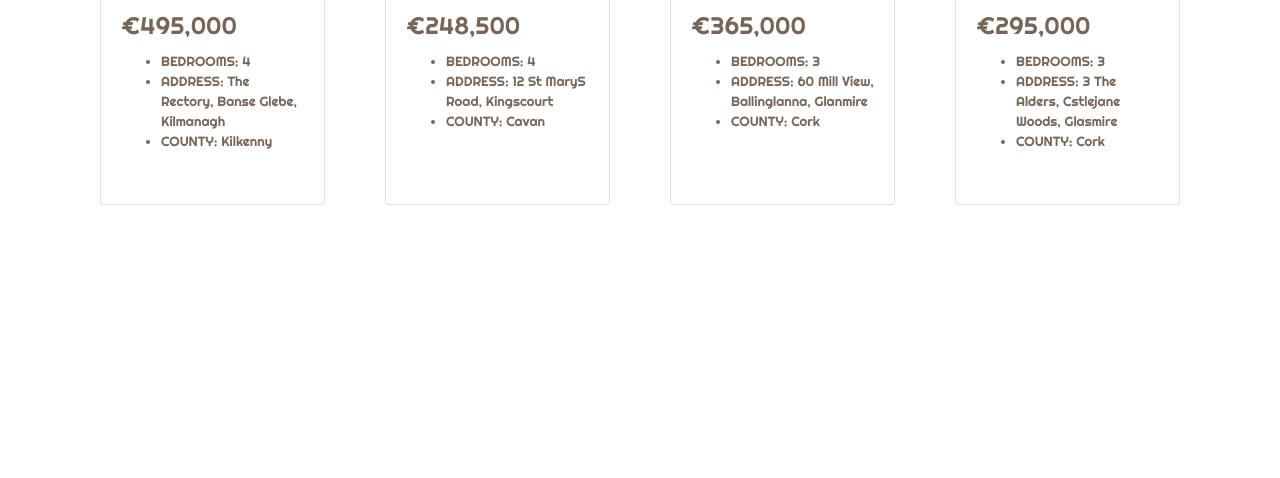
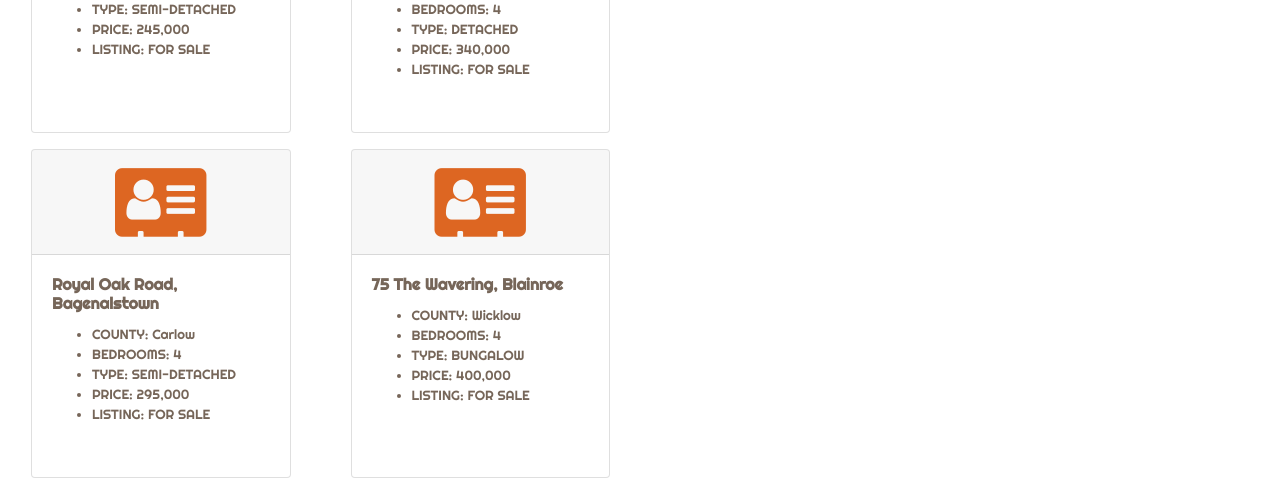
Before and after one commit to JoeyTatu/ScalableCloudProgramming_Project, a Django app: page / in a window 1280 px wide. Shown: the part 736-1214 px from the top of the page. Before the commit the page ends 941 px from the top, so only its background shows below. Run offline with Django 3.2, Linux system fonts and the light colour scheme; data comes from the database, SQL or seed files in the repository; both versions use the stored data as it was after the commit; some libraries are stand-ins or nearby versions.

Commit message:
google map added to listing page but not loading properly

```diff
--- a/propertylisting/properties/models.py
+++ b/propertylisting/properties/models.py
@@ -4,8 +4,9 @@ from django.db import models
 
 class Property(models.Model):
 
-    def __unicode__(self):
-        return self.property_type
+    def __str__(self):
+        return self.county, self.street_address, self.bedrooms
+
 
     #def __unicode__(self):
     #     return self.name
--- a/propertylisting/properties/templates/property_list.html
+++ b/propertylisting/properties/templates/property_list.html
@@ -1,41 +1,42 @@
 {% extends "base.html" %}
-{% block title %} Home Page {% endblock %}
+{% load staticfiles %}
+{% block scripts_top %}
+      <script src="https://ajax.googleapis.com/ajax/libs/jquery/3.5.1/jquery.min.js"></script>
+  		<script src="https://polyfill.io/v3/polyfill.min.js?features=default"></script>
+  		<link rel="stylesheet" href="{% static "css/maps/mapstyle.css" %}">
+{% endblock %}
+
+{% block title %} Property List {% endblock %}
 {% block content %}
-<div class="container">
-    <div>
-      <h1 class="display-4">{{heading}}</h1>
-    </div>
-    <div class="container">
+<div class="container_div">
       <div clas="row">
-        <div class="col-4 margin-top-1">
-          <a href="">Go Back</a> | <a href="">Create Client</a>
-        </div>
-        <hr>
-        <div class="col-lg-6 col-md-6 col-xs-6 margin-top-1">
-
-              Page:
+        <div class="col-lg-6 col-md-6 col-xs-6 margin-top-1">Page:
 
                 {% for page in property_page.paginator.page_range %}
                   <a href = "?page={{ page }}" class="{% if property_page.number == page  %}active{% endif %}">{{ page }}</a>
                 {% endfor %}
 
         </div>
+        <hr>
       </div>
-    </div>
+    <div class="row">
+        <div class="col-sm-6">
             <div id="COGNITO-data" class="card-deck row">
               {% for property in property_page %}
-          <div class="col-lg-3 col-md-6 col-xs-12 margin-top-1">
+                  <div class="col-lg-6 col-md-6 col-xs-12 margin-top-1">
                     <a href="">
                       <div class="card h-100">
                         <div class="card-header">
                           <i class="fa fa-address-card fa-5x fa-align-center" aria-hidden="true"></i>
                         </div>
                         <div class="card-body">
-                  <h4 class="card-title">{{property.price}}</h4>
+                          <h4 class="card-title">{{property.street_address}}</h4>
                           <ul>
+                            <li><span class="card_attr">COUNTY: </span>{{property.county}}</li>
                             <li><span class="card_attr">BEDROOMS: </span>{{property.bedrooms}}</li>
-                    <li><span class="card_attr">ADDRESS: </span>{{property.address}}</li>
-                    <li><span class="card_attr">COUNTY: </span>{{property.county}}</li>
+                            <li><span class="card_attr">TYPE: </span>{{property.property_type}}</li>
+                            <li><span class="card_attr">PRICE: </span>{{property.price}}</li>
+                            <li><span class="card_attr">LISTING: </span>{{property.listing_type}}</li>
                           </ul>
                         </div>
                       </div>
@@ -44,5 +45,19 @@
               {% endfor %}
             </div>
         </div>
+        <div class="col-lg-6 col-md-6 col-sm-6 col-xs-12 margin-top-1">
+          <p>**Click on map or drag marker to Client Location</p>
+          <hr>
+          <div id="map"></div>
+        </div>
+
+</div>
 
 {% endblock %}
+
+{% block scripts_bottom %}
+    <script src="{% static "js/maps/map_constants.js" %}"></script>
+    <script src="{% static "js/maps/map_load.js" %}"></script>
+    <script src="{% static "js/maps/map_prepare_clients.js" %}"></script>
+    <script src="https://maps.googleapis.com/maps/api/js?key=AIzaSyD0w1cO3ZEMdCW4n6GczBMRxiP92a7lhjA&callback=map_prepare_clients&v=weekly" async></script>
+{% endblock %}
--- a/propertylisting/properties/views.py
+++ b/propertylisting/properties/views.py
@@ -1,6 +1,8 @@
 from django.shortcuts import render
 from django.http import HttpResponse
 from django.core.paginator import Paginator
+
+from .models import Property
 
 # Create your views here.
 
@@ -42,7 +44,9 @@ def index(request):
     ]
 
 
-    p = Paginator(property_list,8)
+    property_list_db = Property.objects.all()
+
+    p = Paginator(property_list_db,6)
 
     page = request.GET.get('page')
     property_page = p.get_page(page)
--- a/propertylisting/static/css/custom.css
+++ b/propertylisting/static/css/custom.css
@@ -18,6 +18,13 @@ body,
     color:#7c6659;
     font-family: 'Righteous', cursive;
 }
+
+
+.container_div{
+    margin-left:1em;
+    margin-right:1em;
+}
+
 .center-aligned{
     text-align: center;
 }
@@ -337,12 +344,23 @@ p#spinner{
 .card-img-top{
     height:140px;
 }
+.card-title{
+    font-size: 1.2em;
+    font-weight: bold;
+}
 .card-text{
     font-size: 0.8em;
 }
 card_attr{
     text-decoration: underline;
 }
+td.left-column {
+    width: 50%;
+}
+td.right-column {
+    width: 50%;
+}
+
 /**************************************************************************/
 /*  HOME  */
 /**************************************************************************/
--- a/propertylisting/templates/base.html
+++ b/propertylisting/templates/base.html
@@ -22,8 +22,8 @@
 
     <body>
       <nav class="navbar navbar-expand-sm navbar-white">
-          <div class="container">
-              <a class="navbar-brand" href="/">People Power | Time Keeper</a>
+
+            <a class="navbar-brand" href="/">Property Listings</a>
               <button class="navbar-toggler" type="button" data-toggle="collapse" data-target="#navbarSupportedContent" aria-controls="navbarSupportedContent" aria-expanded="false" aria-label="Toggle navigation">
                   <span class="navbar-toggler-icon"></span>
               </button>
@@ -40,7 +40,7 @@
                       </li>
                   </ul>
               </div>
-          </div>
+
       </nav>
         {% block content %}
         {% endblock %}
```
Also changed, not shown: propertylisting/db.sqlite3. Lines whose indentation alone changed are shown as unchanged.
